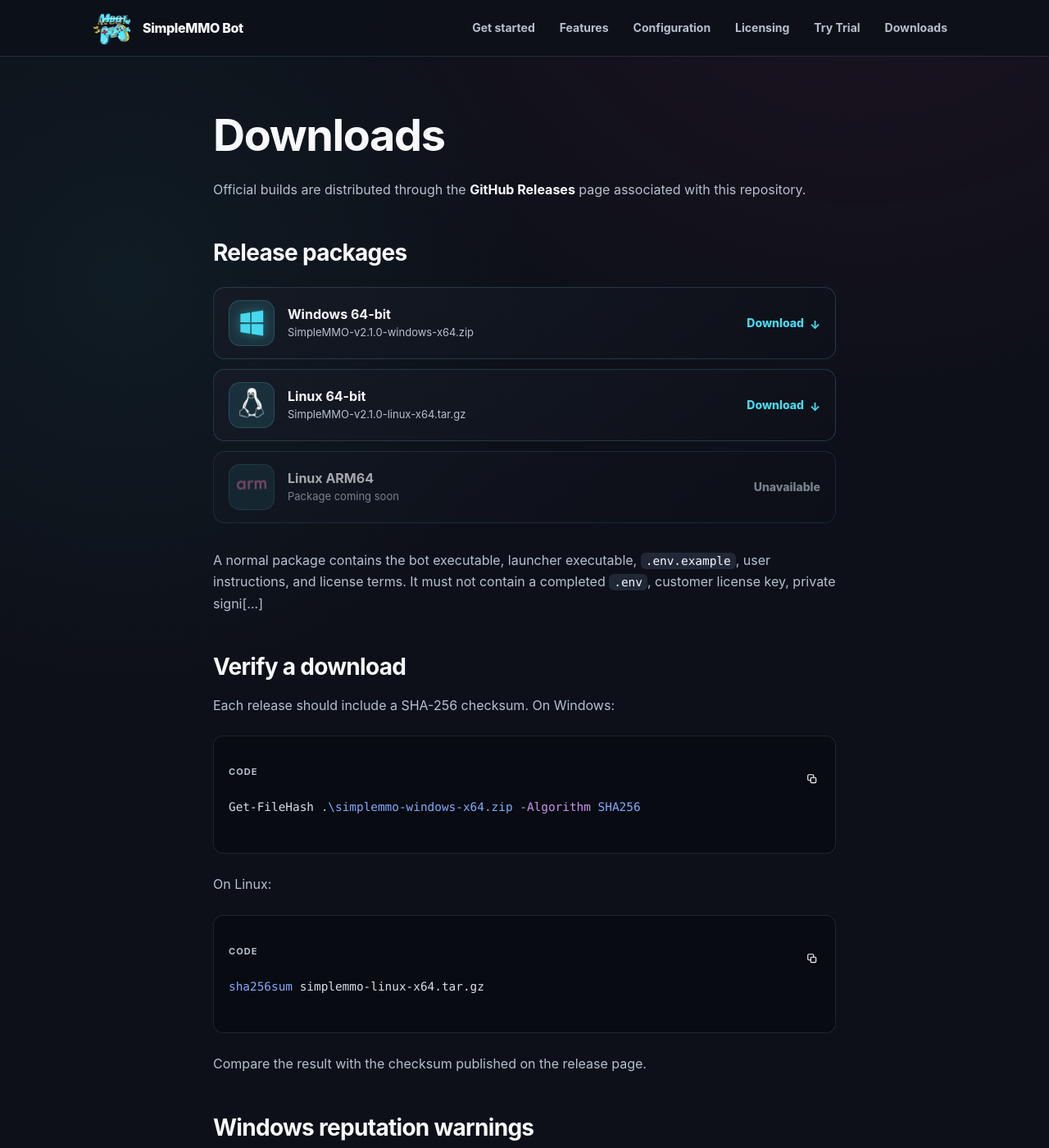
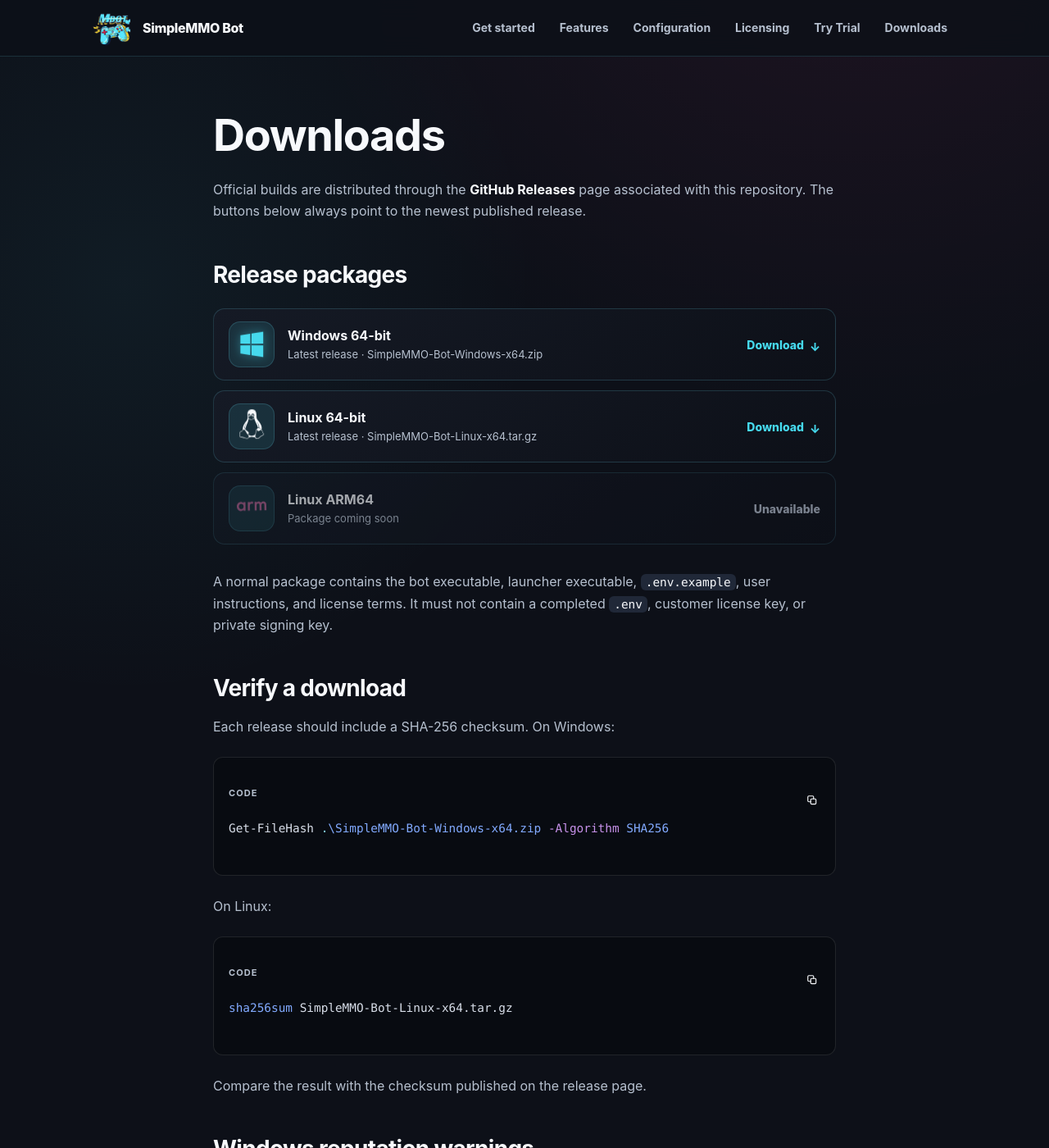
Before and after one commit to SMMURDA/simplemmo-bot, a Jekyll site: the page built from downloads.md, in a window 1280 px wide and 1400 px high. Shown: the whole window at 82% size. Built offline with Jekyll 4.4.1, drawn with Linux system fonts in a browser that asks for light colours.

Commit message:
Update downloads.md

````diff
--- a/downloads.md
+++ b/downloads.md
@@ -5,23 +5,23 @@
 
 # Downloads
 
-Official builds are distributed through the **GitHub Releases** page associated with this repository.
+Official builds are distributed through the **GitHub Releases** page associated with this repository. The buttons below always point to the newest published release.
 
 ## Release packages
 
 <div class="download-grid" aria-label="Release packages">
-  <a class="download-card download-card--windows" href="https://github.com/SMMURDA/simplemmo-bot/releases/download/v2.1.0/simplemmo-windows-x64.zip">
+  <a class="download-card download-card--windows" href="https://github.com/SMMURDA/simplemmo-bot/releases/latest/download/SimpleMMO-Bot-Windows-x64.zip">
     <span class="download-icon download-icon--windows" aria-hidden="true">
       <svg viewBox="0 0 64 64" focusable="false"><path d="M7 12.2 29 9v21H7V12.2Zm25-3.6L57 5v25H32V8.6ZM7 34h22v21L7 51.8V34Zm25 0h25v25l-25-3.6V34Z"/></svg>
     </span>
-    <span class="download-copy"><strong>Windows 64-bit</strong><small>SimpleMMO-v2.1.0-windows-x64.zip</small></span>
+    <span class="download-copy"><strong>Windows 64-bit</strong><small>Latest release · SimpleMMO-Bot-Windows-x64.zip</small></span>
     <span class="download-action">Download <span aria-hidden="true">↓</span></span>
   </a>
-  <a class="download-card download-card--linux" href="https://github.com/SMMURDA/simplemmo-bot/releases/download/v2.1.0/simplemmo-linux-x64.tar.gz">
+  <a class="download-card download-card--linux" href="https://github.com/SMMURDA/simplemmo-bot/releases/latest/download/SimpleMMO-Bot-Linux-x64.tar.gz">
     <span class="download-icon download-icon--linux" aria-hidden="true">
       <img src="/assets/platform/linux.svg" alt="">
     </span>
-    <span class="download-copy"><strong>Linux 64-bit</strong><small>SimpleMMO-v2.1.0-linux-x64.tar.gz</small></span>
+    <span class="download-copy"><strong>Linux 64-bit</strong><small>Latest release · SimpleMMO-Bot-Linux-x64.tar.gz</small></span>
     <span class="download-action">Download <span aria-hidden="true">↓</span></span>
   </a>
   <div class="download-card download-card--disabled" aria-disabled="true">
@@ -31,20 +31,20 @@
   </div>
 </div>
 
-A normal package contains the bot executable, launcher executable, `.env.example`, user instructions, and license terms. It must not contain a completed `.env`, customer license key, private signi[...]
+A normal package contains the bot executable, launcher executable, `.env.example`, user instructions, and license terms. It must not contain a completed `.env`, customer license key, or private signing key.
 
 ## Verify a download
 
 Each release should include a SHA-256 checksum. On Windows:
 
 ```powershell
-Get-FileHash .\simplemmo-windows-x64.zip -Algorithm SHA256
+Get-FileHash .\SimpleMMO-Bot-Windows-x64.zip -Algorithm SHA256
 ```
 
 On Linux:
 
 ```bash
-sha256sum simplemmo-linux-x64.tar.gz
+sha256sum SimpleMMO-Bot-Linux-x64.tar.gz
 ```
 
 Compare the result with the checksum published on the release page.
````
